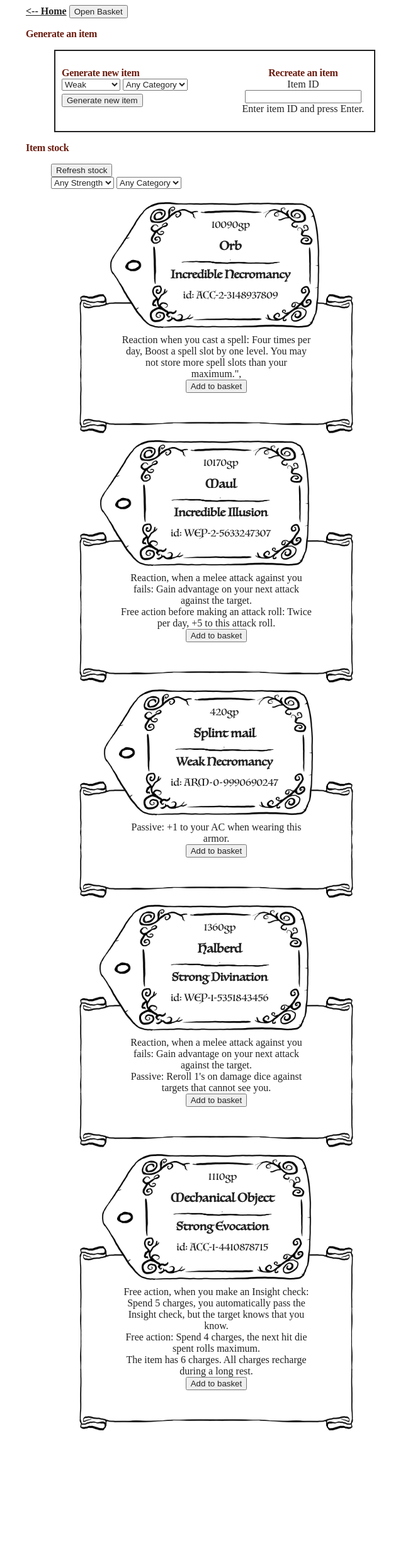
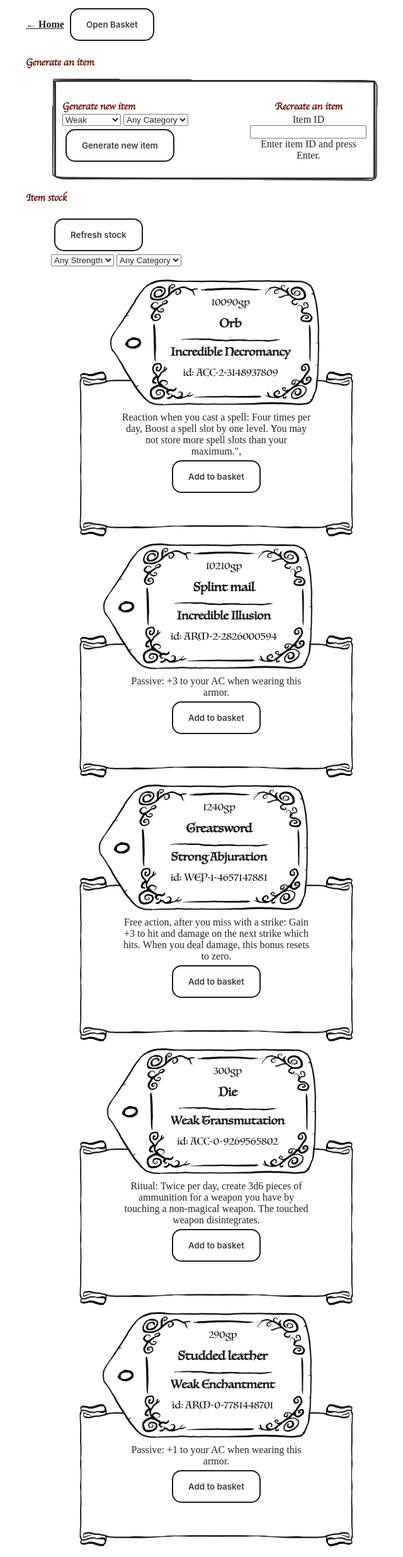
Before and after one commit to abregado/easyroleplay, a Jekyll site: the page built from sections/item-generator/item-generator.html, in a window 1280 px wide. Shown: the whole page at 63% size, without its empty margins (299-939 px from the left). Built offline with Jekyll 4.4.1, drawn with Linux system fonts in a browser that asks for light colours; before the commit the page ends 2289 px from its top, so only the background shows below that.

Commit message:
JS fix and visual updates

```diff
--- a/_includes/item-generator-options.html
+++ b/_includes/item-generator-options.html
@@ -14,7 +14,7 @@
                 <option value="Weapons">Weapons</option>';
                 <option value="Armors">Armors</option>';
             </select>
-            <input type="button" id="random-item-btn" value="Generate new item">
+            <input type="button" class="button-28" id="random-item-btn" value="Generate new item">
         </div>
         <div class="regenerate">
             <h3>Recreate an item</h3>
--- a/_layouts/character.html
+++ b/_layouts/character.html
@@ -1,6 +1,6 @@
 ---
 layout: "default"
 ---
-<a class="back" href="/characters"><-- Character List</a>
+<a class="back" href="/characters">&#8592; Character List</a>
 {% assign classData = site.data.classes[page.className] %}
 {% include class/class-full.html class=classData %}
--- a/sections/character-pages/character-list.html
+++ b/sections/character-pages/character-list.html
@@ -4,7 +4,7 @@
 layout: default
 ---
 
-<a class="back" href="/"><-- Home</a>
+<a class="back" href="/">&#8592; Home</a>
 <ul class="character-classes">
   {% for item in site.data.classes %}
   {% assign content = item[1] %}
--- a/sections/item-generator/Artifact.js
+++ b/sections/item-generator/Artifact.js
@@ -122,8 +122,8 @@ class Artifact {
         const levelData = levelOptions[Math.min(level,3)];
         const randomSubOption = RandomFromList(levelData.options);
 
-        var effectDataList = itemTypes.data;
-        var categoryList = itemTypes.subTypes;
+        let effectDataList = itemTypes.data;
+        let categoryList = itemTypes.subTypes;
         this.unselectedEffectData = Array.from(effectDataList);
 
         const randomCategory = RandomFromList(categoryList);
@@ -187,6 +187,7 @@ class Artifact {
             levellables[Math.floor(Math.random() * levellables.length)].LevelUp();
         } else {
             this.AddEffect()
+            Math.random(); // burn one iteration
         }
     }
 }
--- a/sections/item-generator/ItemComponent.js
+++ b/sections/item-generator/ItemComponent.js
@@ -104,6 +104,8 @@ export class ItemComponent {
     LevelUp() {
         this.componentLevel += this.prototypeData.increasePerLevel;
         this.componentLevel = Math.min(this.componentLevel,this.maxLevel);
+
+        Math.random(); // burn one iteration
     }
 
     CanLevelUp() {
--- a/sections/item-generator/ItemEffect.js
+++ b/sections/item-generator/ItemEffect.js
@@ -137,6 +137,7 @@ class ItemEffect {
             this.effectLevel++;
         } else {
             console.log(`No levelable effects at level ${this.effectLevel} on: ${this.itemData.text}`)
+            Math.random(); // burn one iteration
         }
     }
 
--- a/sections/item-generator/basket.js
+++ b/sections/item-generator/basket.js
@@ -137,7 +137,7 @@ createBasketItemCard = function (inputData) {
         html += `<li class="basket-item-effect">${entry}</li>`;
     });
     html += '  <div class="side-by-side">';
-    html += '    <input class="remove-item-btn" type="button" onclick="removeItemFromBasket(this)" value="Remove" />';
+    html += '    <input class="remove-item-btn button-28" type="button" onclick="removeItemFromBasket(this)" value="Remove" />';
     html += '  </div>';
     html += '</ul></div>';
     return html;
@@ -146,13 +146,13 @@ createBasketItemCard = function (inputData) {
 // wait for document to be fully loaded
 document.addEventListener("DOMContentLoaded", function(event) {
     // Get the modal
-    var modal = document.getElementById("myModal");
+    let modal = document.getElementById("myModal");
 
     // Get the button that opens the modal
-    var btn = document.getElementById("basketBtn");
+    let btn = document.getElementById("basketBtn");
 
     // Get the <span> element that closes the modal
-    var span = document.getElementsByClassName("close")[0];
+    let span = document.getElementsByClassName("close")[0];
 
     // When the user clicks the button, open the modal and populate items
     btn.onclick = function() {
--- a/sections/item-generator/item-generator.html
+++ b/sections/item-generator/item-generator.html
@@ -2,7 +2,6 @@
 permalink: /item-generator/
 layout: default
 ---
-<a class="back" href="/"><-- Home</a>
 
 <script type="text/javascript" src="../sections/item-generator/accessory-data.js"></script>
 <script type="text/javascript" src="../sections/item-generator/weapon-data.js"></script>
@@ -13,8 +12,9 @@ layout: default
 <script type="module" src="../sections/item-generator/itemgenerator.js"></script>
 <noscript>The items are generated via Javascript. No Javascript, No items.</noscript>
 
+<a class="back" href="/">&#8592; Home</a>
 <!-- Trigger/Open The Modal -->
-<button id="basketBtn">Open Basket</button>
+<button id="basketBtn" class="button-28">Open Basket</button>
 
 <h3>Generate an item</h3>
 <figure id="generate-item">
--- a/sections/item-generator/itemgenerator.js
+++ b/sections/item-generator/itemgenerator.js
@@ -1,4 +1,3 @@
-import {ItemEffect} from "./ItemEffect.js";
 import {Artifact} from "./Artifact.js";
 import {ItemTypes} from "./Artifact.js";
 
@@ -37,8 +36,174 @@ export class ItemGenerator {
         this.#refreshStock();
     }
 
+    #insertHTML(id, html) {
+        let el = document.getElementById(id);
+
+        if (!el) {
+            alert(`Element with id ${id} not found`);
+        }
+
+        el.innerHTML = el.innerHTML + html;
+    }
+
+    #createEventListeners() {
+        let randomItemBtn = document.getElementById('random-item-btn');
+        randomItemBtn.addEventListener("click", () => {
+            ItemGenerator.generateItem();
+        });
+
+        randomItemBtn = document.getElementById('refresh-stock-btn');
+        randomItemBtn.addEventListener("click", () => {
+            ItemGenerator.refreshItemStock();
+        });
+
+        let recreateItemTb = document.getElementById('recreate-item-tb');
+        recreateItemTb.addEventListener("keypress", function(event) {
+            if (event.key === "Enter") {
+                event.preventDefault();
+                ItemGenerator.generateItem(event.target.value);
+            }
+        });
+    }
+
+    #determineItemType(category, typeSelectorId) {
+        let itemType;
+
+        if (category != undefined) {
+            Object.values(ItemTypes).forEach((val) => {
+                if (val.abbr == category) {
+                    itemType = val;
+                }
+            });
+        } else {
+            let itemTypeSelection = document.getElementById(typeSelectorId);
+            let selectedItemType = itemTypeSelection.value;
+
+            if ("Any" != selectedItemType) {
+                let index = Object.keys(ItemTypes).lastIndexOf(selectedItemType);
+                if (index < Object.keys(ItemTypes).length) {
+                    itemType = Object.values(ItemTypes)[index];
+                }
+            }
+        }
+
+        // if no specific type was selected, choose one at random
+        if (itemType === undefined) {
+            let index = Math.floor(Math.random() * 10000) % Object.keys(ItemTypes).length;
+            itemType = Object.values(ItemTypes)[index];
+        } else {
+            // burn one roll to keep up with the seed state
+            Math.random();
+        }
+        return itemType;
+    }
+
+    /**
+     * Refresh stock of currently showed items
+     */
+    #refreshStock() {
+        let seed = Math.floor(Math.random() * 10000000000);
+        let initialSeed = seed;
+        let newItemId;
+        let initialSelectedLevel;
+        let selectedLevel;
+        let itemType;
+
+        Math.seedrandom(seed);
+
+        let raritySelection = document.getElementById("stockRaritySelectionSelect");
+        initialSelectedLevel = parseInt(raritySelection.value);
+
+        // clear previously generated stock
+        let el = document.getElementById('item-stock');
+        el.innerHTML = "";
+
+        for (let i = 0; i < this.#stockSize; i++) {
+            seed = Math.floor(Math.random() * 10000000000);
+            Math.seedrandom(seed);
+
+            itemType = this.#determineItemType(null, 'stockItemTypeSelect');
+            selectedLevel = initialSelectedLevel;
+
+            if (-1 == selectedLevel) {
+                // for the moment, generate only 0 or 2
+                let roll = Math.floor(Math.random() * 3);
+                selectedLevel = roll;
+            }
+
+            newItemId = itemType.abbr + "-" + selectedLevel + "-" + seed;
+
+            let result = this.#createItemCard(new Artifact(itemType, selectedLevel), false, newItemId);
+            this.#insertHTML('item-stock', result);
+        }
+
+        Math.seedrandom(initialSeed);
+    }
+
+    /**
+     * Generates a new item either or recreates one based on specified itemId
+     * ItemId has form of: [item category]-[item level]-[used seed]
+     * Generation Criteria may have following patterns:
+     *   * ANY - any category, no filtering
+     *   * WEP - any weapon
+     *   * ACC - any accessory`
+     * @param itemId Id of item to recreates
+     */
+    #doGenerateItem (inputItemId) {
+        if (typeof inputItemId === 'string' && inputItemId === '') {
+            // todo write message to the user
+            return;
+        }
+
+        let seed;
+        let initialSeed;
+        let category;
+        let itemId;
+        let newItemId = inputItemId;
+        let selectedLevel;
+
+        if (inputItemId != undefined) {
+            category = inputItemId.split("-")[0];
+            selectedLevel = parseInt(inputItemId.split("-")[1]);
+            itemId = inputItemId.split("-")[2];
+
+            // save seed of randomness
+            initialSeed = Math.floor(Math.random() * 10000000000);
+            // set current seed determined by item id
+            if (typeof itemId === "string") {
+                seed = parseInt(itemId)
+            } else {
+                seed = itemId;
+            }
+        } else {
+            let raritySelection = document.getElementById("raritySelectionSelect");
+            selectedLevel = parseInt(raritySelection.value);
+            seed = Math.floor(Math.random() * 10000000000);
+        }
+
+        Math.seedrandom(seed);
+
+        let itemType = this.#determineItemType(category, 'itemTypeSelect');
+
+        // clear previously generated item
+        let el = document.getElementById('generated-item');
+        el.innerHTML = "";
+
+        if (inputItemId === undefined) {
+            newItemId = itemType.abbr + "-" + selectedLevel + "-" + seed;
+        }
+
+        let result = this.#createItemCard(new Artifact(itemType, selectedLevel), false, newItemId);
+        this.#insertHTML('generated-item', result);
+
+        if (itemId != undefined) {
+            // reset seed back to randomized to end determination
+            Math.seedrandom(initialSeed);
+        }
+    }
+
     #createItemCard(inputData, strongLevelables, itemId) {
-        var html = '';
+        let html = '';
 
         html += '<div class="item-outer">';
 
@@ -61,7 +226,7 @@ export class ItemGenerator {
             const filledText = entry.GenerateText(strongLevelables);
             html += `<li class="effect">${filledText}</li>`
         });
-        html += '<input class="add-to-basket-btn" type="button" onclick="addItemToBasket(this)" value="Add to basket"></input>'
+        html += '<input class="add-to-basket-btn button-28" type="button" onclick="addItemToBasket(this)" value="Add to basket"></input>'
         html += '</ul>';
         html += '</div>'
         html += '</div>'
@@ -71,202 +236,10 @@ export class ItemGenerator {
         return html;
     }
 
-    #createList(inputData, strongLevelables) {
-        var html = '';
-
-        html += '<div class="effectList"><ul>';
-
-        inputData.effects.forEach(entry => {
-            const filledText = entry.GenerateText(strongLevelables);
-            html += `<li class="effect">${filledText}</li>`
-        });
-
-        html += '</ul></div>';
-
-        return html;
-    }
-
-    #insertHTML(id, html) {
-        var el = document.getElementById(id);
-
-        if (!el) {
-            alert(`Element with id ${id} not found`);
-        }
-
-        el.innerHTML = el.innerHTML + html;
-    }
-
-    #createEventListeners() {
-        var randomItemBtn = document.getElementById('random-item-btn');
-        randomItemBtn.addEventListener("click", () => {
-            ItemGenerator.generateItem();
-        });
-
-        var randomItemBtn = document.getElementById('refresh-stock-btn');
-        randomItemBtn.addEventListener("click", () => {
-            ItemGenerator.refreshItemStock();
-        });
-
-        var recreateItemTb = document.getElementById('recreate-item-tb');
-        recreateItemTb.addEventListener("keypress", function(event) {
-            if (event.key === "Enter") {
-                event.preventDefault();
-                ItemGenerator.generateItem(event.target.value);
-            }
-        });
-    }
-
-    // var elements = document.getElementsByClassName("add-to-basket-btn");
-    // console.log(elements);
-    // var addItemToBasket = function(event) {
-    //     console.log(event.target);
-    //     var attribute = this.getAttribute("data-myattribute");
-    //     alert(attribute);
-    // };
-    // for (var i = 0; i < elements.length; i++) {
-    //     elements[i].addEventListener('click', addItemToBasket, false);
-    // }
-
-    #determineItemType(category, typeSelectorId) {
-        var itemType;
-
-        if (category != undefined) {
-            Object.values(ItemTypes).forEach((val) => {
-                if (val.abbr == category) {
-                    itemType = val;
-                }
-            });
-        } else {
-            var itemTypeSelection = document.getElementById(typeSelectorId);
-            var selectedItemType = itemTypeSelection.value;
-
-            if ("Any" != selectedItemType) {
-                var index = Object.keys(ItemTypes).lastIndexOf(selectedItemType);
-                if (index < Object.keys(ItemTypes).length) {
-                    itemType = Object.values(ItemTypes)[index];
-                }
-            }
-        }
-
-        // if no specific type was selected, choose one at random
-        if (itemType === undefined) {
-            var index = Math.floor(Math.random() * 10000) % Object.keys(ItemTypes).length;
-            itemType = Object.values(ItemTypes)[index];
-        } else {
-            // burn one roll to keep up with the seed state
-            Math.random();
-        }
-        return itemType;
-    }
-
-    /**
-     * Refresh stock of currently showed items
-     */
-    #refreshStock() {
-        let seed = Math.floor(Math.random() * 10000000000);
-        let initialSeed = seed;
-        let newItemId;
-        var initialSelectedLevel;
-        var selectedLevel;
-        var itemType;
-
-        Math.seedrandom(seed);
-
-        var raritySelection = document.getElementById("stockRaritySelectionSelect");
-        initialSelectedLevel = parseInt(raritySelection.value);
-
-        // clear previously generated stock
-        var el = document.getElementById('item-stock');
-        el.innerHTML = "";
-
-        for (var i = 0; i < this.#stockSize; i++) {
-            seed = Math.floor(Math.random() * 10000000000);
-            Math.seedrandom(seed);
-
-            itemType = this.#determineItemType(null, 'stockItemTypeSelect');
-            selectedLevel = initialSelectedLevel;
-
-            if (-1 == selectedLevel) {
-                // for the moment, generate only 0 or 2
-                let roll = Math.floor(Math.random() * 3);
-                selectedLevel = roll;
-            }
-
-            newItemId = itemType.abbr + "-" + selectedLevel + "-" + seed;
-
-            var result = this.#createItemCard(new Artifact(itemType, selectedLevel), false, newItemId);
-            this.#insertHTML('item-stock', result);
-        }
-
-        Math.seedrandom(initialSeed);
-    }
-
-    /**
-     * Generates a new item either or recreates one based on specified itemId
-     * ItemId has form of: [item category]-[item level]-[used seed]
-     * Generation Criteria may have following patterns:
-     *   * ANY - any category, no filtering
-     *   * WEP - any weapon
-     *   * ACC - any accessory`
-     * @param itemId Id of item to recreates
-     */
-    #doGenerateItem (inputItemId) {
-        if (typeof inputItemId === 'string' && inputItemId === '') {
-            // todo write messgae to the user
-            return;
-        }
-
-        let seed;
-        let initialSeed;
-        let category;
-        let itemId;
-        let newItemId = inputItemId;
-        var selectedLevel;
-
-        if (inputItemId != undefined) {
-            category = inputItemId.split("-")[0];
-            selectedLevel = parseInt(inputItemId.split("-")[1]);
-            itemId = inputItemId.split("-")[2];
-
-            // save seed of randomness
-            initialSeed = Math.floor(Math.random() * 10000000000);
-            // set current seed determined by item id
-            if (typeof itemId === "string") {
-                seed = parseInt(itemId)
-            } else {
-                seed = itemId;
-            }
-        } else {
-            var raritySelection = document.getElementById("raritySelectionSelect");
-            selectedLevel = parseInt(raritySelection.value);
-            seed = Math.floor(Math.random() * 10000000000);
-        }
-
-        Math.seedrandom(seed);
-
-        var itemType = this.#determineItemType(category, 'itemTypeSelect');
-
-        // clear previously generated item
-        var el = document.getElementById('generated-item');
-        el.innerHTML = "";
-
-        if (inputItemId === undefined) {
-            newItemId = itemType.abbr + "-" + selectedLevel + "-" + seed;
-        }
-
-        var result = this.#createItemCard(new Artifact(itemType, selectedLevel), false, newItemId);
-        this.#insertHTML('generated-item', result);
-
-        if (itemId != undefined) {
-            // reset seed back to randomized to end determination
-            Math.seedrandom(initialSeed);
-        }
-    }
-
     #createItemStockSection() {
-        var html = '';
+        let html = '';
         html += '<div class="side-by-side">';
-        html += '  <div><input type="button" id="refresh-stock-btn" value="Refresh stock"></div>';
+        html += '  <div><input type="button" class="button-28" id="refresh-stock-btn" value="Refresh stock"></div>';
         html += '  <div class="category-select">';
         html += '    <select id="stockRaritySelectionSelect">';
         html += '      <option value="-1">Any Strength</option>';
@@ -288,7 +261,7 @@ export class ItemGenerator {
     }
 
     #createItemBasket() {
-        var html = '';
+        let html = '';
         html += '<div class="basket">';
         html += '   <figure id="items-in-basket"></figure>';
         html += '</div>';
--- a/style.scss
+++ b/style.scss
@@ -32,7 +32,7 @@ $horizontalRule: #9c2b1b;
         text-decoration-color: $heading-underline;
     }
     h3 {
-        font-family: "Cormorant SC";
+        font-family: "Apple-Chancery-Italic";
         color: $heading-red;
         font-weight: bold;
         letter-spacing : -0.02em;
@@ -57,11 +57,26 @@ $horizontalRule: #9c2b1b;
 }
 
 div.generate-item-box {
-    border-color: #222222;
-    border-width: 2px;
-    border-style: solid;
+    // scatchy border: https://codepen.io/piccalilli/pen/MPLzay
+    border: 3px solid #333333;
+    border-radius: 2% 6% 5% 4% / 1% 1% 2% 4%;
+    position: relative;
     padding: 10px;
     margin: 5px;
+
+
+    &::before {
+        content: '';
+        border: 2px solid #353535;
+        display: block;
+        width: 100%;
+        height: 100%;
+        position: absolute;
+        top: 50%;
+        left: 50%;
+        transform: translate3d(-50%, -50%, 0) scale(1.015) rotate(0.5deg);
+        border-radius: 1% 1% 2% 4% / 2% 6% 5% 4%;
+    }
 
     div.side-by-side {
         display: flex;
@@ -368,7 +383,56 @@ figure.twincard {
     font-family: "Luminari-Regular";
 }
 
+.button-28 {
+    appearance: none;
+    background-color: transparent;
+    border: 2px solid #1A1A1A;
+    border-radius: 15px;
+    box-sizing: border-box;
+    color: #3B3B3B;
+    cursor: pointer;
+    display: inline-block;
+    font-family: Roobert,-apple-system,BlinkMacSystemFont,"Segoe UI",Helvetica,Arial,sans-serif,"Apple Color Emoji","Segoe UI Emoji","Segoe UI Symbol";
+    //font-size: 16px;
+    font-weight: 600;
+    line-height: normal;
+    margin: 5px;
+    //min-height: 60px;
+    min-width: 0;
+    outline: none;
+    padding: 16px 24px;
+    text-align: center;
+    text-decoration: none;
+    transition: all 300ms cubic-bezier(.23, 1, 0.32, 1);
+    user-select: none;
+    -webkit-user-select: none;
+    touch-action: manipulation;
+    //width: 100%;
+    will-change: transform;
+}
+
+.button-28:disabled {
+    pointer-events: none;
+}
+
+.button-28:hover {
+    color: #fff;
+    background-color: #1A1A1A;
+    box-shadow: rgba(0, 0, 0, 0.25) 0 8px 15px;
+    transform: translateY(-2px);
+}
+
+.button-28:active {
+    box-shadow: none;
+    transform: translateY(0);
+}
+
 @font-face {
     font-family: Luminari-Regular;
     src: url("fonts/Luminari-Regular.ttf") format("truetype");
 }
+
+@font-face {
+    font-family: Apple-Chancery-Italic;
+    src: url("fonts/Apple-Chancery-Italic.ttf") format("truetype");
+}
```
Also changed, not shown: fonts/Apple-Chancery-Italic.ttf (added).
